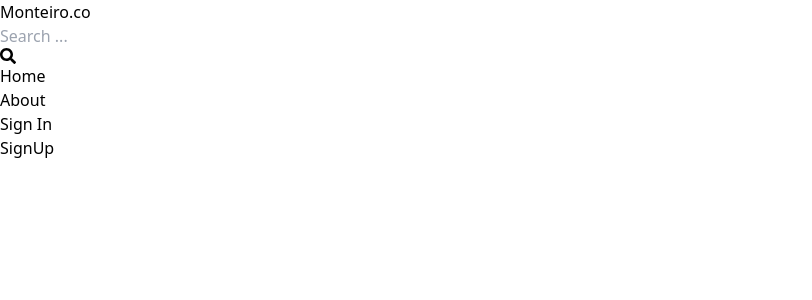
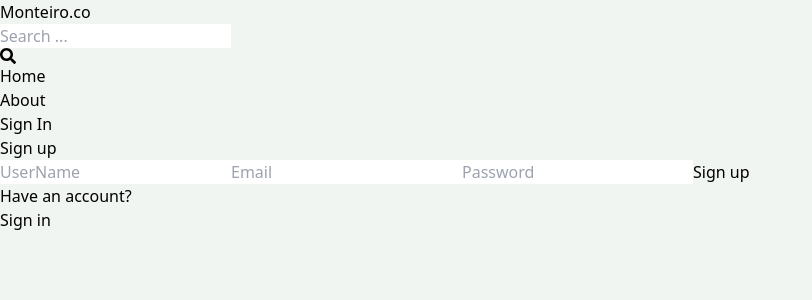
Before and after one commit to shawnmont772004/Real-Estate-website, a React (Vite) app in the folder client/: page /SignUp in a window 1280 px wide. Shown: the top 300 px of the page, without its empty margins (0-812 px from the left). Built offline with nearby package versions, Linux system fonts and the light colour scheme.

Commit message:
complete signup page ui

```diff
--- a/client/src/components/Header.jsx
+++ b/client/src/components/Header.jsx
@@ -9,14 +9,14 @@ function Header() {
         <nav className="flex justify-around p-4 items-center">
                 <div >
                     <Link to='/Profile'>
-                        <h1 className="font-bold tex-sm sm:text-2xl ">
+                        <h1 className="font-bold tex-sm p-2 pl-3 sm:text-2xl ">
                             <span className="text-slate-600">Monteiro.</span>
                             <span className="text-slate-400" >co</span>
                         </h1>
                     </Link>
                 </div>
                 <div>
-                    <form className="bg-slate-100 p-2 flex items-center rounded-lg">
+                    <form className="bg-slate-100 p-2 flex items-center ml-6 rounded-lg ">
                         <input type='text' placeholder='Search ...' className="w-24 sm:w-64 bg-transparent focus:outline-none"/>
                         <FaSearch className="text-slate-700"/>
                     </form>
@@ -30,7 +30,7 @@ function Header() {
                             <li className="hidden sm:inline hover:bg-slate-300 p-2 rounded-md text-xl">About</li>
                         </Link>
                         <Link to='/SignIn'>
-                            <li className="sm:inline  hover:bg-slate-300 p-2 rounded-md sm:text-xl hover:no-underline hover:text-red-500">Sign In</li>
+                            <li className=" hover:bg-slate-300  p-2 mr-8 rounded-md sm:text-xl hover:no-underline hover:text-red-500">Sign In</li>
                         </Link>
                     </ul>
                 </div>
--- a/client/src/index.css
+++ b/client/src/index.css
@@ -1,3 +1,7 @@
 @tailwind base;
 @tailwind components;
 @tailwind utilities;
+
+body{
+    background-color: rgb(241, 245, 241);
+}
--- a/client/src/pages/SignUp.jsx
+++ b/client/src/pages/SignUp.jsx
@@ -2,7 +2,22 @@ import React from 'react'
 
 function SignUp() {
   return (
-    <div>SignUp</div>
+    <div className="max-w-sm  mt-16 mx-24 sm:mx-auto" >
+     <div >
+        <h1 className="font-semibold ml-24 sm:ml-36 text-2xl mb-5 ">Sign up</h1>
+      </div>
+      <form className="p-1 flex flex-col gap-5">
+        <input type="text" placeholder="UserName" className="border-2 border-slate-300 p-2 w-64 sm:w-96 rounded-lg text-sm text-slate-700 focus:outline-none"/>
+        <input type="text" placeholder="Email" className="border-2 p-2  border-slate-300 w-64 sm:w-96 rounded-lg text-sm text-slate-700 focus:outline-none"/>
+        <input type="text" placeholder="Password" className="border-2 p-2 border-slate-300  w-64 sm:w-96 rounded-lg text-sm text-slate-700 focus:outline-none"/>
+        <button className="bg-slate-700 w-64 sm:w-96 rounded-lg p-2 text-white hover:opacity-90 disabled:opacity-80">Sign up</button>
+      </form>
+      <div className="flex gap-2 mt-1 text-sm ml-10 sm:ml-24">
+        <p>Have an account?</p>
+        <span className=" text-blue-700 underline">Sign in</span>
+      </div>
+
+    </div>
   )
 }
 
```
